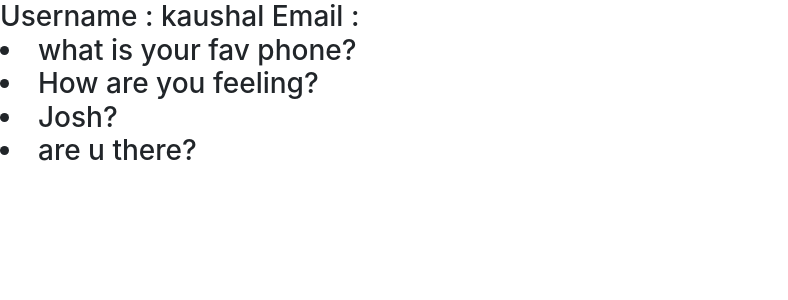
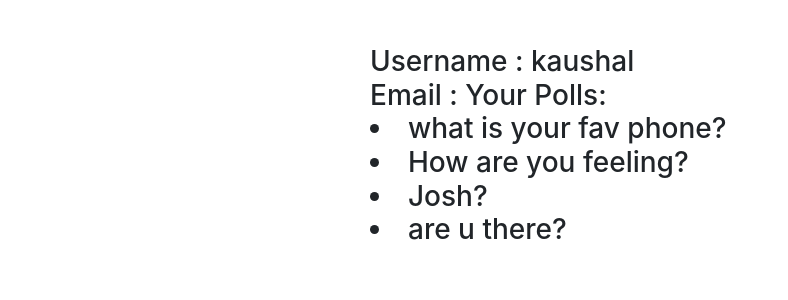
Before and after one commit to kaushalsingh584/Polls-App, a Django app: page /profile/ in a window 1280 px wide. Shown: the part 56-356 px from the top of the page, without its empty margins (0-788 px from the left). Run offline with Django 3.2, Linux system fonts and the light colour scheme; a user stored in the database is signed in; data comes from the database, SQL or seed files in the repository; some libraries are stand-ins or nearby versions.

Commit message:
basic formatting done

```diff
--- a/polls/templates/base.html
+++ b/polls/templates/base.html
@@ -16,11 +16,11 @@
 
     <!-- <link rel="stylesheet" href="https://bbbootstrap.com/snippets/embed/bootstrap-multiple-choice-questions-quiz-template-61362362"> -->
 
-    <title>Tracker It</title>
+    <title>Polls App</title>
   </head>
   <body class="h-50">
     <nav class="navbar navbar-expand-lg navbar-dark bg-dark">
-        <a class="navbar-brand" href="#">Track It</a>
+        <a class="navbar-brand" href="{% url 'index' %}">Track It</a>
         <button class="navbar-toggler" type="button" data-toggle="collapse" data-target="#navbarSupportedContent"
           aria-controls="navbarSupportedContent" aria-expanded="false" aria-label="Toggle navigation">
 
--- a/polls/templates/profile.html
+++ b/polls/templates/profile.html
@@ -2,15 +2,22 @@
 {% load static %}
 {% block bodyblock %}
 
-<h3>Username : {{ user.username }}
+<div class="container h-75">
+    <div class="row h-100 justify-content-center align-items-center">
+        <div class="col-10 col-md-8 col-lg-6">
+<h3>Username : {{ user.username }}<br>
     Email : {{user.email}}
 
+    Your Polls:<br>
     {% for q in ques %}
     <li>
         {{q}}
     </li>
     {% endfor %}
 </h3>
+</div>
+</div>
+</div>
 
 
 {% endblock %}
```
Also changed, not shown: polls/templates/add_poll.html (+6 -1 lines).
